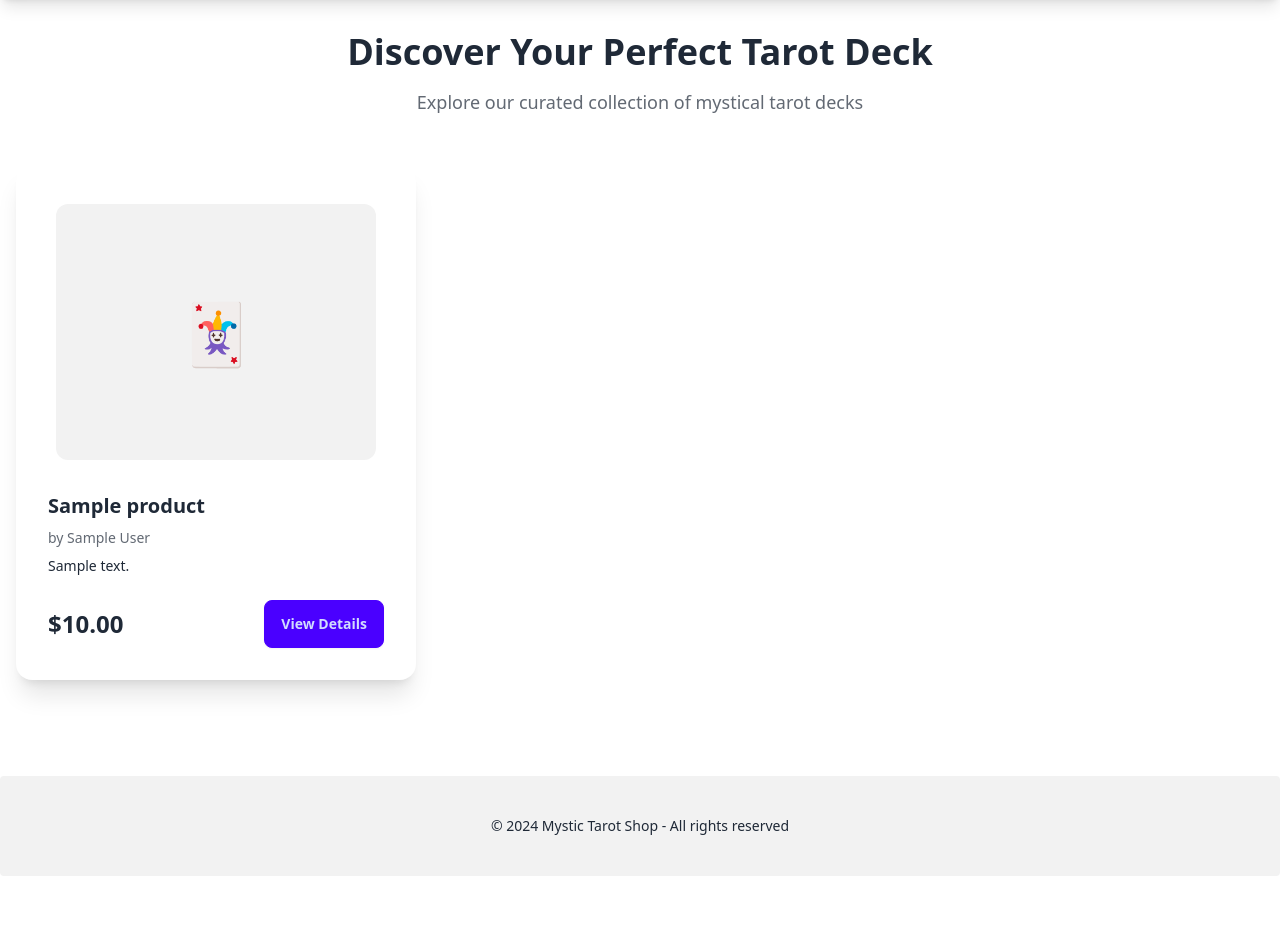
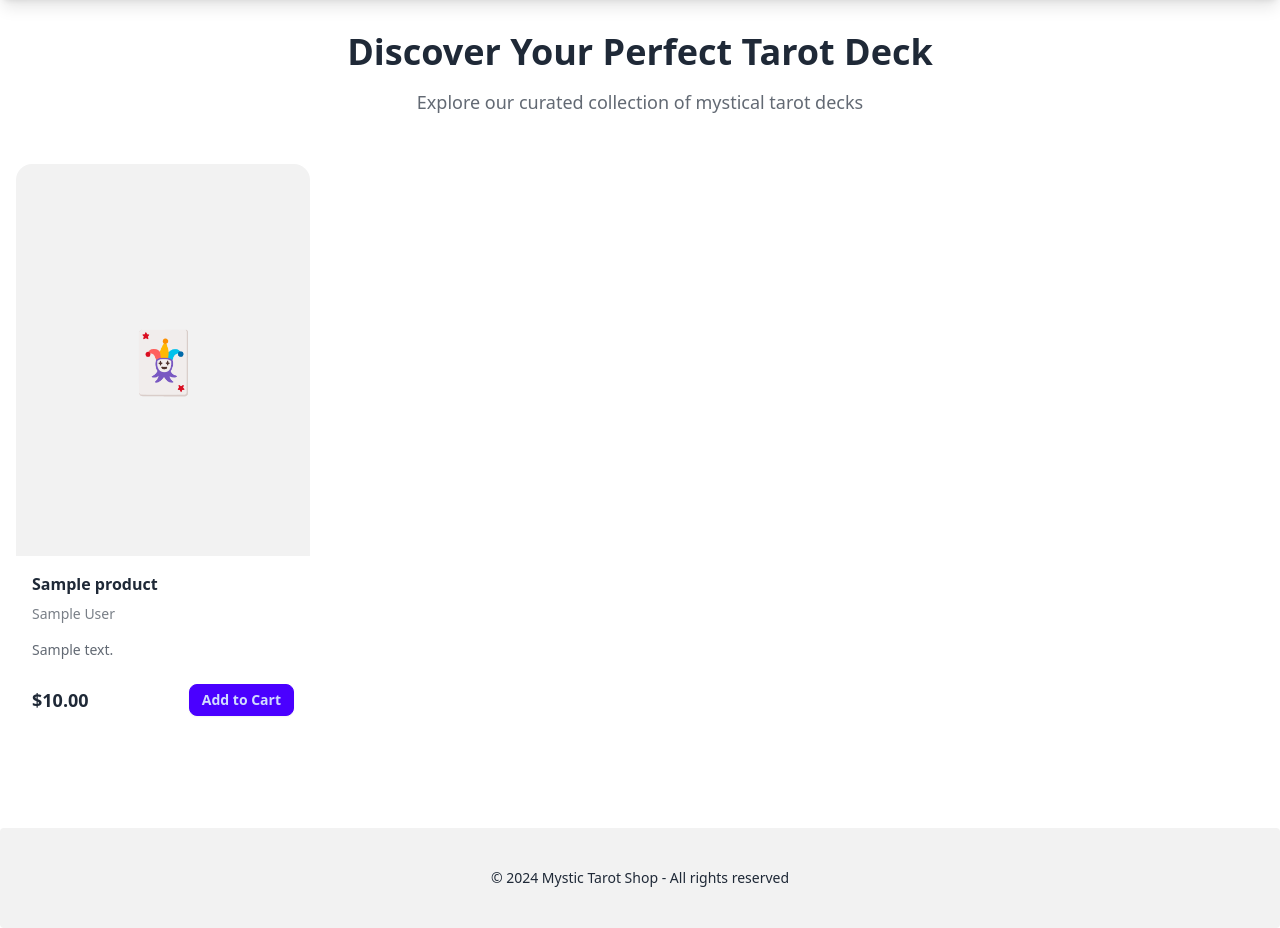
Before and after one commit to murphy99/Tarot_Shop, a Flask app: page / in a window 1280 px wide. Shown: the part 64-992 px from the top of the page. Before the commit the page ends 940 px from the top, so only its background shows below. Run offline with Flask 3, Linux system fonts and the light colour scheme; tables that the repository leaves empty hold one stand-in row (values such as "Sample post"); some libraries are stand-ins or nearby versions.

Commit message:
Design changes

```diff
--- a/templates/index.html
+++ b/templates/index.html
@@ -6,24 +6,44 @@
     <p class="text-lg text-base-content/70">Explore our curated collection of mystical tarot decks</p>
 </div>
 
-<div class="grid grid-cols-1 md:grid-cols-2 lg:grid-cols-3 gap-6">
+<div class="grid grid-cols-2 md:grid-cols-3 lg:grid-cols-4 gap-6">
     {% for product in products %}
-    <div class="card bg-base-100 shadow-xl hover:shadow-2xl transition-shadow">
-        <figure class="px-10 pt-10">
-            <div class="bg-base-200 rounded-xl w-full h-64 flex items-center justify-center">
-                <span class="text-6xl">🃏</span>
-            </div>
+    <a href="/product/{{ product.id }}" class="card bg-base-100 hover:shadow-xl transition-shadow cursor-pointer">
+        <figure class="bg-base-200 aspect-[3/4] flex items-center justify-center">
+            <span class="text-6xl">🃏</span>
         </figure>
-        <div class="card-body">
-            <h2 class="card-title">{{ product.name }}</h2>
-            <p class="text-sm text-base-content/70">by {{ product.author }}</p>
-            <p class="text-sm line-clamp-2">{{ product.description }}</p>
-            <div class="card-actions justify-between items-center mt-4">
-                <span class="text-2xl font-bold">${{ "%.2f"|format(product.price) }}</span>
-                <a href="/product/{{ product.id }}" class="btn btn-primary">View Details</a>
+        <div class="card-body p-4">
+            <h2 class="card-title text-base">{{ product.name }}</h2>
+            <p class="text-sm text-base-content/60">{{ product.author }}</p>
+            <p class="text-sm text-base-content/70 line-clamp-2 mt-2">{{ product.description }}</p>
+            <div class="flex justify-between items-center mt-4">
+                <span class="text-lg font-bold">${{ "%.2f"|format(product.price) }}</span>
+                <button onclick="event.preventDefault(); event.stopPropagation(); addToCart({{ product.id }})" class="btn btn-primary btn-sm">Add to Cart</button>
             </div>
         </div>
-    </div>
+    </a>
     {% endfor %}
 </div>
+
+<script>
+async function addToCart(productId) {
+    try {
+        const response = await fetch(`/add-to-cart/${productId}`, {
+            method: 'POST',
+            headers: {
+                'Content-Type': 'application/json',
+            }
+        });
+
+        const data = await response.json();
+
+        if (data.success) {
+            document.querySelector('.indicator-item').textContent = data.cart_count;
+            // Could add a toast notification here too if you want
+        }
+    } catch (error) {
+        console.error('Error:', error);
+    }
+}
+</script>
 {% endblock %}
```
